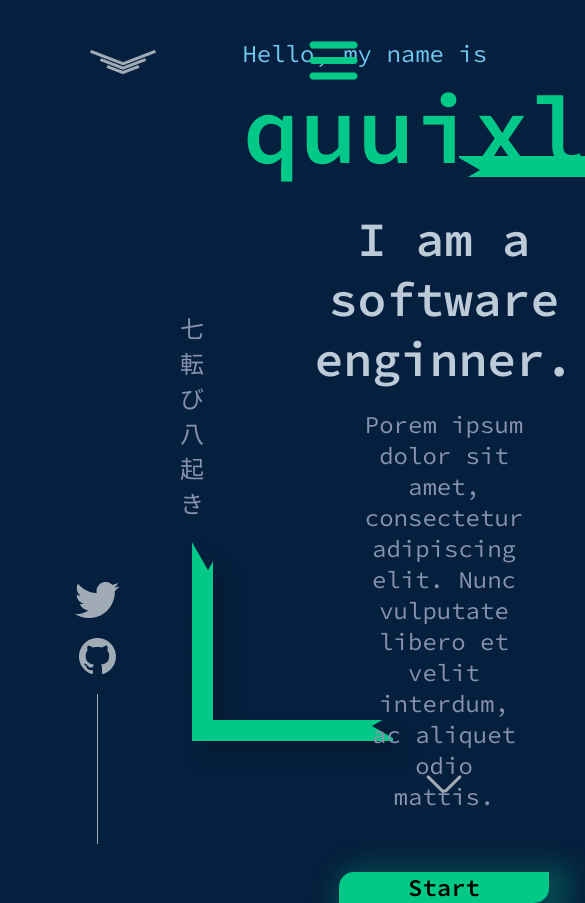
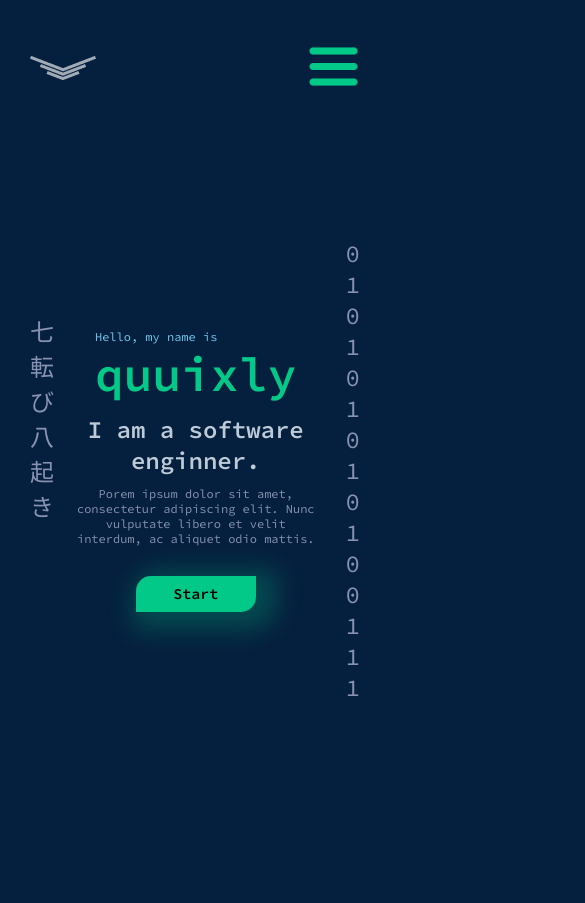
Before and after one commit to quuixly/quuixly.github.io, a plain HTML site: page index.html in a window 390 px wide. Shown: the top 903 px of the page, 585 px wide, since content can reach past the window. After the commit the page ends 844 px from the top, so only its background shows below. Drawn offline with Linux system fonts and the light colour scheme.

Commit message:
Add responsive website design.

```diff
--- a/index.html
+++ b/index.html
@@ -39,7 +39,7 @@
             </div>
 
             <div class="main-middle-container">
-                <div class="main-middle-center-text-container">
+                <div class="main-middle-welcome-text-container">
                     <p>Hello, my name is</p>
                     <h1>quuixly</h1>
                 </div>
--- a/style.css
+++ b/style.css
@@ -147,15 +147,6 @@ main {
     margin-top: 40px;
 }
 
-.main-middle-center-text-container p {
-    color: #70C7EE;
-}
-
-.main-middle-center-text-container h1 {
-    font-size: 96px;
-    color: #03C988;
-}
-
 .main-middle-container > h1 {
     color: #BDCAD8;
     text-align: center;
@@ -165,6 +156,15 @@ main {
     color: #8892B0;
     max-width: 500px;
     text-align: center;
+}
+
+.main-middle-welcome-text-container p {
+    color: #70C7EE;
+}
+
+.main-middle-welcome-text-container h1 {
+    font-size: 96px;
+    color: #03C988;
 }
 
 .main-middle-arrow-down {
@@ -190,7 +190,7 @@ main {
     align-self: center;
 }
 
-@media (max-width: 1200px) {
+@media (max-width: 1244px) {
     .nav-list, .nav_btn {
         display: none;
     }
@@ -198,10 +198,112 @@ main {
     .menu-btn {
         display: unset;
     }
+
+    main {
+        margin: 0 80px;
+    }
+
+    .main-left-container {
+        justify-content: center;
+    }
+
+    .main-right-container {
+        justify-content: center;
+    }
+
+    .main-right-box1, .main-right-box3 {
+        display: none;
+    }
+
+    .main-left-box1, .main-left-box3 {
+        display: none;
+    }
+
+    .main-middle-container > h1 {
+        font-size: 30px;
+        max-width: 90%;
+    }
+
+    .main-middle-container > p {
+        font-size: 15px;
+        max-width: 80%;
+    }
+
+    .main-middle-arrow-down {
+        display: none;
+    }
+
+    .main-middle-welcome-text-container p {
+        font-size: 15px;
+    }
+
+    .main-middle-welcome-text-container h1 {
+        font-size: 64px;
+        color: #03C988;
+    }
+
+    .social-nav {
+        left: 70px;
+    }
+}
+
+@media (max-width: 650px) {
+    .social-nav {
+        display: none;
+    }
+}
+
+@media (max-width: 550px) {
+    header {
+        padding: 0 30px;
+    }
+
+    main {
+        margin: 0 30px;
+    }
 }
 
 @media (max-width: 480px) {
-    header {
-        margin: 30px 30px;
+    .btn-filled {
+        height: 36px;
+        width: 120px;
+        font-size: 15px;
+    }
+
+    .main-middle-container {
+        gap: 10px;
+    }
+
+    .main-middle-container > .btn-filled {
+        margin-top: 20px;
+    }
+
+    .main-middle-container > h1 {
+        font-size: 24px;
+        max-width: 90%;
+    }
+
+    .main-middle-container > p {
+        font-size: 12px;
+        max-width: 80%;
+    }
+
+    .main-middle-welcome-text-container p {
+        font-size: 12px;
+    }
+
+    .main-middle-welcome-text-container h1 {
+        font-size: 48px;
+        color: #03C988;
     }
 }
+
+@media (max-width: 350px) {
+    .main-left-container {
+        display: none;
+    }
+
+    .main-right-container {
+        display: none;
+    }
+}
```
